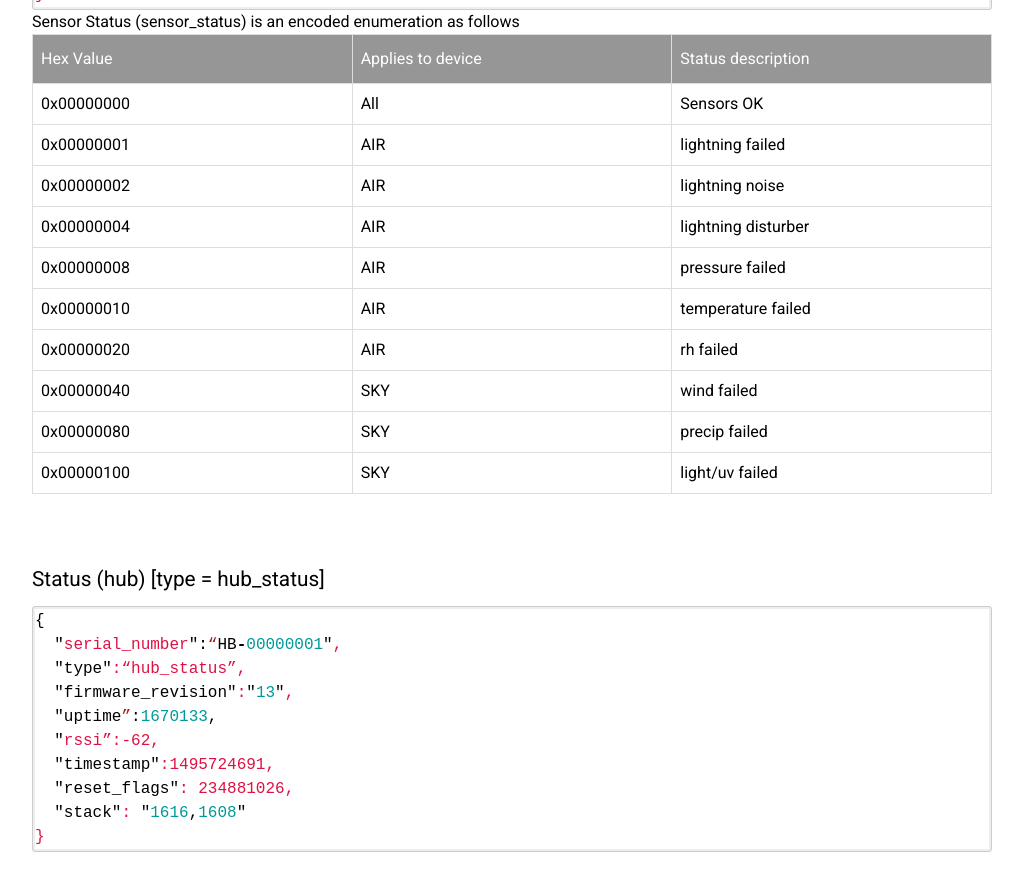
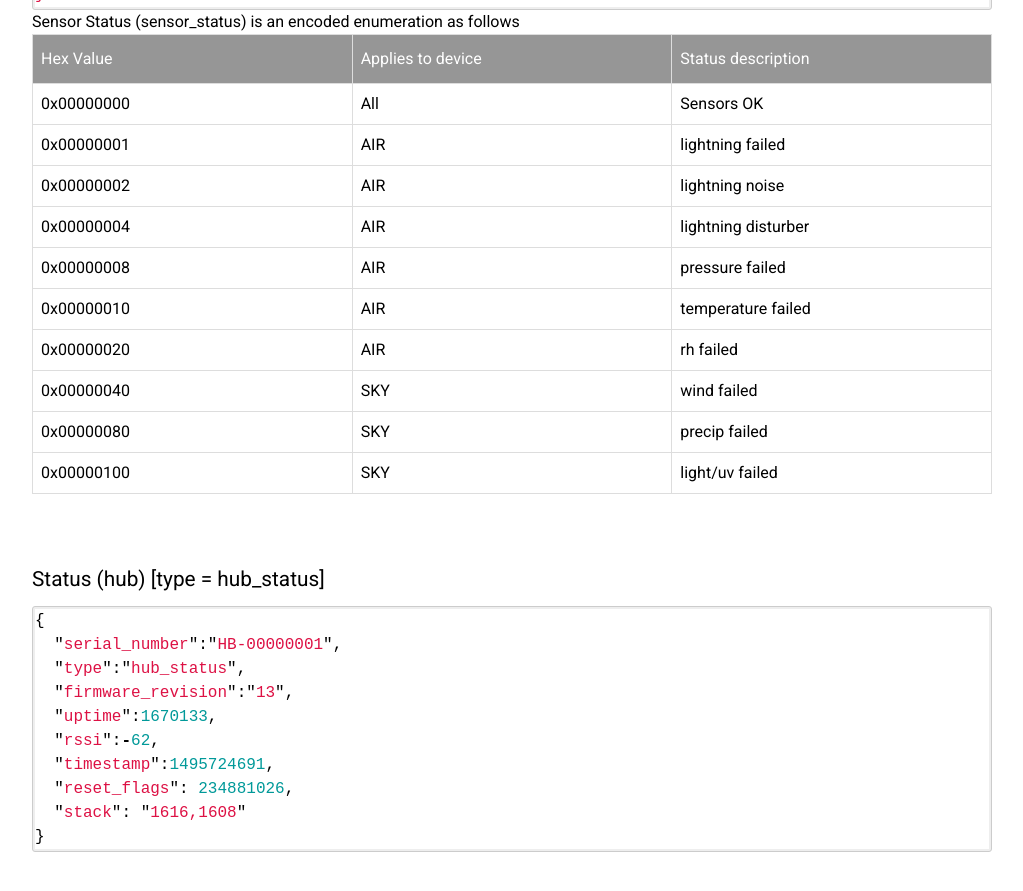
Before and after one commit to WeatherFlow/SmartWeather, a Jekyll site: the page built from api/udp.html, in a window 1280 px wide and 900 px high, scrolled down 3363 px. Shown: the top 891 px of the window, without its empty margins (128-1151 px from the left). Built offline with Jekyll 4.4.1, drawn with Linux system fonts in a browser that asks for light colours; nearby versions of some CDN libraries.

Commit message:
Fixing quotes

```diff
--- a/api/udp.html
+++ b/api/udp.html
@@ -151,11 +151,11 @@ Sensor Status (sensor_status) is an encoded enumeration as follows
 <div class="code-highlight">
 {% highlight javascript %}
 {
-  "serial_number":“HB-00000001",
-  "type":“hub_status”,
+  "serial_number":"HB-00000001",
+  "type":"hub_status",
   "firmware_revision":"13",
-  "uptime”:1670133,
-  "rssi”:-62,
+  "uptime":1670133,
+  "rssi":-62,
   "timestamp":1495724691,
   "reset_flags": 234881026,
   "stack": "1616,1608"
```
